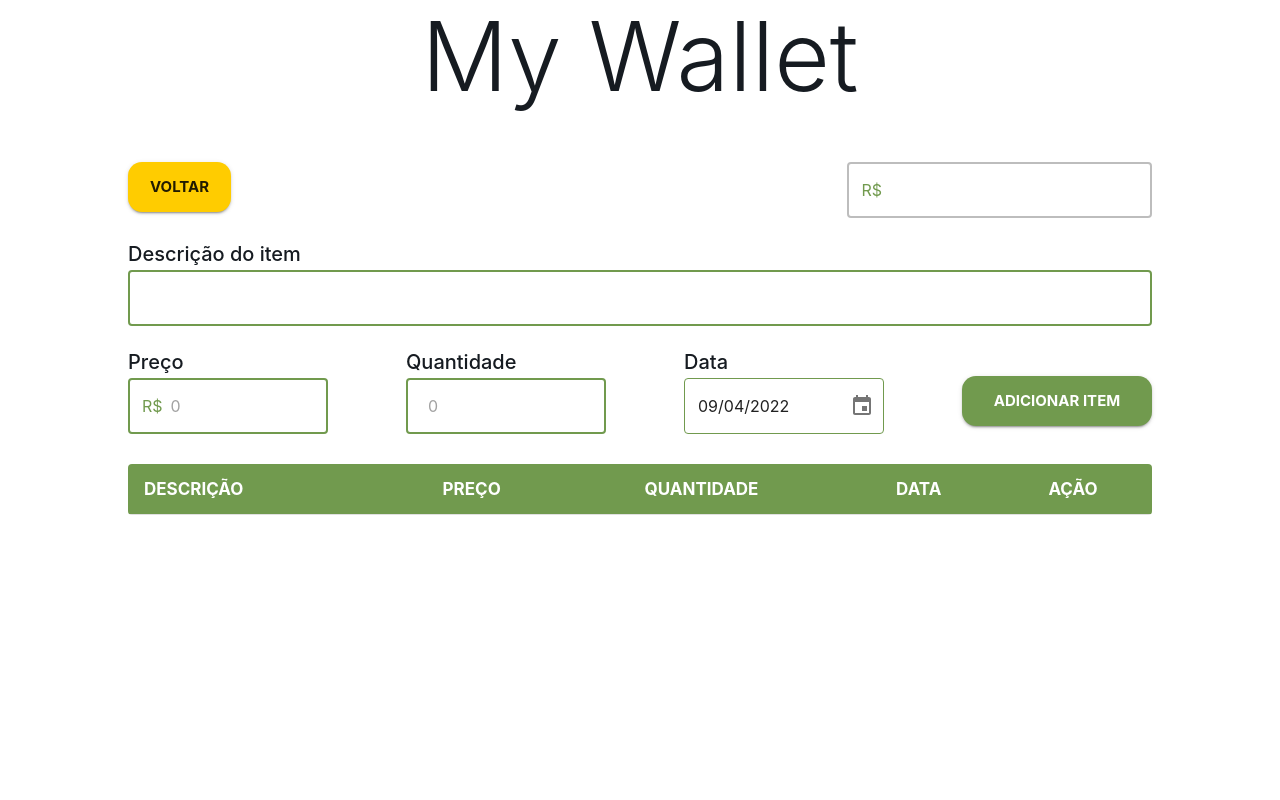
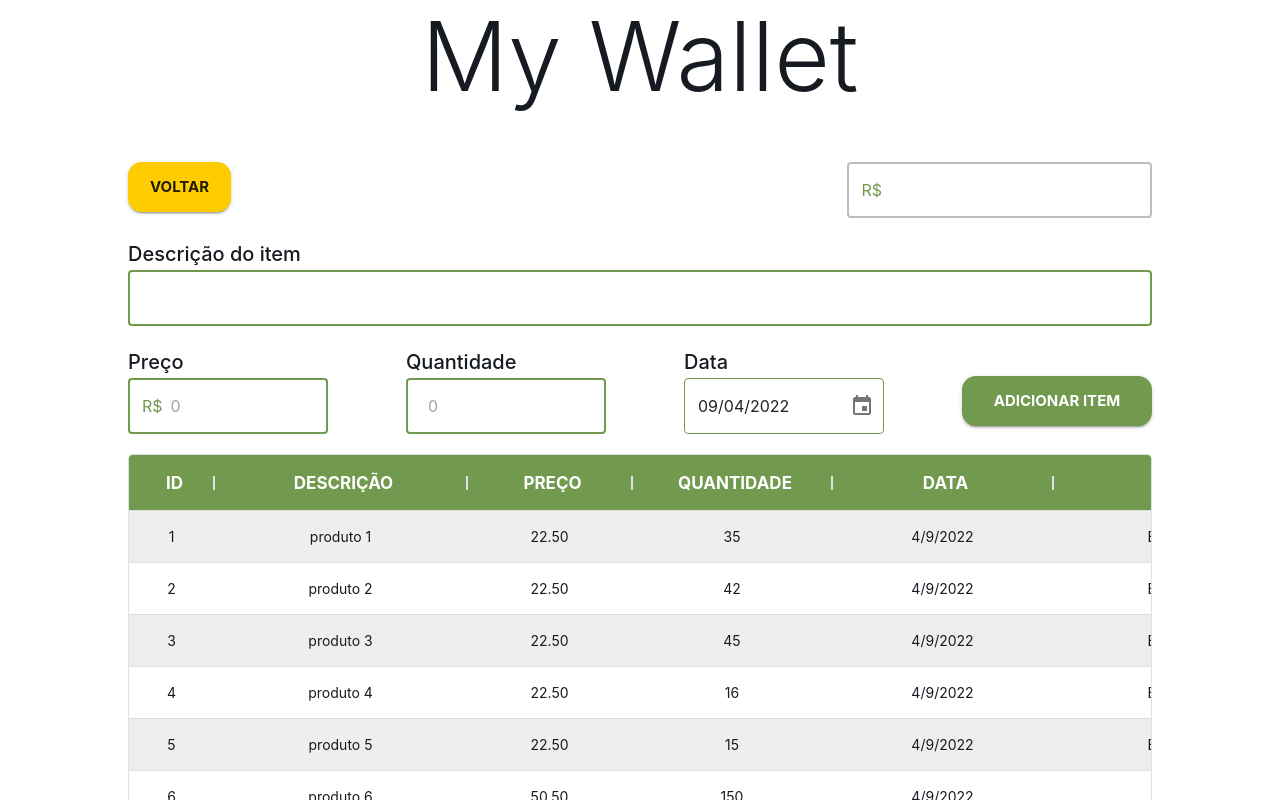
Before and after one commit to caions/my-wallet, a React (Create React App) app: page /expenses in a window 1280 px wide. Shown: the top 800 px of the page. Built offline with nearby package versions, Linux system fonts and the light colour scheme.

Commit message:
feat: grid table

```diff
--- a/package.json
+++ b/package.json
@@ -8,6 +8,7 @@
     "@mui/lab": "^5.0.0-alpha.77",
     "@mui/material": "^5.6.0",
     "@mui/styled-engine": "npm:@mui/styled-engine-sc@latest",
+    "@mui/x-data-grid": "^5.12.1",
     "@mui/x-date-pickers": "^5.0.0-alpha.0",
     "@testing-library/jest-dom": "^5.14.1",
     "@testing-library/react": "^12.0.0",
--- a/src/pages/Expenses/index.tsx
+++ b/src/pages/Expenses/index.tsx
@@ -1,16 +1,11 @@
 import {
   Box,
-  Paper,
-  Table,
-  TableBody,
-  TableCell,
-  TableContainer,
-  TableHead,
-  TableRow,
+  styled,
   TextField,
   Typography,
 } from "@mui/material";
-import React, { useState } from "react";
+import { DataGrid, gridClasses, GridColDef } from '@mui/x-data-grid';
+import React, { useEffect, useState } from "react";
 import { DesktopDatePicker } from "@mui/x-date-pickers/DesktopDatePicker";
 import Button from "../../components/Button";
 import { InputText } from "../../components/InputText";
@@ -22,7 +17,95 @@ import { format } from "date-fns/esm";
 import * as yup from "yup";
 import { ValidateOptions } from "yup/lib/types";
 
+const columns: GridColDef[] = [
+  {
+    headerClassName: 'super-app-theme--header',
+    field: 'id',
+    headerName: 'ID',
+    width: 85,
+    headerAlign: 'center',
+    align: 'center',
+  },
+  {
+    headerClassName: 'super-app-theme--header',
+    field: 'descricao',
+    headerName: 'Descrição',
+    width: 253,
+    editable: true,
+    headerAlign: 'center',
+    align: 'center'
+  },
+  {
+    headerClassName: 'super-app-theme--header',
+    field: 'preco',
+    headerName: 'Preço',
+    width: 165,
+    editable: true,
+    headerAlign: 'center',
+    align: 'center'
+  },
+  {
+    headerClassName: 'super-app-theme--header',
+    field: 'quantidade',
+    headerName: 'quantidade',
+    type: 'number',
+    width: 200,
+    editable: true,
+    headerAlign: 'center',
+    align: 'center'
+  },
+  {
+    headerClassName: 'super-app-theme--header',
+    field: 'date',
+    headerName: 'Data',
+    type: 'date',
+    width: 221,
+    editable: true,
+    headerAlign: 'center',
+    align: 'center'
+  },
+  {
+    headerClassName: 'super-app-theme--header',
+    field: 'acao',
+    headerName: 'Ação',
+    type: 'string',
+    width: 275,
+    editable: false,
+    headerAlign: 'center',
+    align: 'center',
+    hideSortIcons: true,
+    disableColumnMenu: true
+  }
+];
+
+const rows2 = [
+  { id: 1, descricao: 'produto 1', preco: '22.50', quantidade: '35', date: new Date(), acao: "Editar Excluir" },
+  { id: 2, descricao: 'produto 2', preco: '22.50', quantidade: '42', date: new Date(), acao: "Editar Excluir" },
+  { id: 3, descricao: 'produto 3', preco: '22.50', quantidade: '45', date: new Date(), acao: "Editar Excluir" },
+  { id: 4, descricao: 'produto 4 ', preco: '22.50', quantidade: '16', date: new Date(), acao: "Editar Excluir" },
+  { id: 5, descricao: 'produto 5', preco: '22.50', quantidade: '15', date: new Date(), acao: "Editar Excluir" },
+  { id: 6, descricao: 'produto 6', preco: '50.50', quantidade: '150', date: new Date() },
+  { id: 7, descricao: 'produto 7', preco: '22.50', quantidade: '44', date: new Date(), acao: "Editar Excluir" },
+  { id: 8, descricao: 'produto 8', preco: '22.50', quantidade: '36', date: new Date(), acao: "Editar Excluir" },
+  { id: 9, descricao: 'produto 9', preco: '22.50', quantidade: '65', date: new Date(), acao: "Editar Excluir" },
+];
+
+const StripedDataGrid = styled(DataGrid)(({ theme }) => ({
+  [`& .${gridClasses.row}.even`]: {
+    backgroundColor: theme.palette.grey[200],
+    '&:hover, &.Mui-hovered': {
+      backgroundColor: theme.palette.common.white,
+    },
+  },
+  [`& .${gridClasses.row}.odd`]: {
+    '&:hover, &.Mui-hovered': {
+      backgroundColor: theme.palette.common.white,
+    },
+  },
+}));
+
 const Expenses: React.FC = () => {
+
   const container = {
     display: "flex",
     width: "100%",
@@ -32,18 +115,31 @@ const Expenses: React.FC = () => {
     marginBottom: "50px",
   };
 
-  const sectionContainer = {
-    display: "flex",
+  const formContainer = {
     width: "80%",
-    flexDirection: "column",
     marginTop: "50px",
   };
 
-  const sectionHeader = {
+  const headerContainer = {
     display: "flex",
     justifyContent: "space-between",
     marginBottom: "20px",
   };
+
+  const tableContainer = {
+    width: "80%",
+    fontSize: '17px',
+    '.MuiDataGrid-columnHeaderTitle': {
+      fontWeight: 700
+    },
+    '.super-app-theme--header': {
+      textTransform: 'uppercase',
+      backgroundColor: "primary.main",
+      fontSize: "17px",
+      color: "white",
+    },
+
+  }
 
   const sectionInputsRow = {
     display: "flex",
@@ -85,7 +181,7 @@ const Expenses: React.FC = () => {
     acao?: string;
   }
 
-  interface IErrors{
+  interface IErrors {
     descricao?: string;
     preco?: string;
     quantidade?: string;
@@ -127,13 +223,13 @@ const Expenses: React.FC = () => {
     });
 
   const validateFields = () => {
-    const options:ValidateOptions = { abortEarly: false, strict: true }
+    const options: ValidateOptions = { abortEarly: false, strict: true }
 
     validationSchema
-      .validate({ descricao, preco, quantidade: Number(quantidade) }, options )
+      .validate({ descricao, preco, quantidade: Number(quantidade) }, options)
       .catch((err) => {
         // eslint-disable-next-line @typescript-eslint/no-explicit-any
-        const erros:any = {}
+        const erros: any = {}
         for (const prop in err.inner) {
           const key = err.inner[prop].path
           erros[key as keyof string] = err.inner[prop].message
@@ -145,7 +241,6 @@ const Expenses: React.FC = () => {
 
   const handleSubmit = () => {
 
-
     validateFields()
 
     if (validate) {
@@ -154,7 +249,7 @@ const Expenses: React.FC = () => {
       setRows([
         ...rows,
         {
-          id: rows.length +1,
+          id: rows.length + 1,
           descricao,
           preco: "R$ " + preco,
           quantidade,
@@ -168,18 +263,22 @@ const Expenses: React.FC = () => {
     }
   };
 
-  const deleteRow = (key:number) =>{
-    if(confirm('Deseja realmente excluir esse item?')){
-      setRows(rows.filter((r)=>r.id !== key))
+  const deleteRow = (key: number) => {
+    if (confirm('Deseja realmente excluir esse item?')) {
+      setRows(rows.filter((r) => r.id !== key))
     }
   }
+
+  useEffect(() => {
+    setRows(rows2)
+  }, [])
 
   return (
     <>
       <Box sx={container}>
         <Title />
-        <Box sx={sectionContainer}>
-          <Box sx={sectionHeader}>
+        <Box sx={formContainer}>
+          <Box sx={headerContainer}>
             <Button color='warning' onClick={() => navigate("/")}>
               Voltar
             </Button>
@@ -239,13 +338,13 @@ const Expenses: React.FC = () => {
                     }}
                     renderInput={params => <TextField
                       sx={{
-                        '.MuiOutlinedInput-notchedOutline':{
+                        '.MuiOutlinedInput-notchedOutline': {
                           borderColor: 'primary.main'
                         },
-                        ':hover .MuiOutlinedInput-notchedOutline':{
+                        ':hover .MuiOutlinedInput-notchedOutline': {
                           borderColor: 'primary.main'
                         },
-                        '.Mui-focused .MuiOutlinedInput-notchedOutline':{
+                        '.Mui-focused .MuiOutlinedInput-notchedOutline': {
                           borderWidth: 3,
                         }
                       }}
@@ -266,43 +365,25 @@ const Expenses: React.FC = () => {
               </Button>
             </Box>
           </form>
-          <TableContainer component={Paper} sx={{ boxShadow: "none", marginTop: '10px' }}>
-            <Table sx={tableStyle} size='small' aria-label='a dense table'>
-              <TableHead>
-                <TableRow>
-                  <TableCell>DESCRIÇÃO</TableCell>
-                  <TableCell align='center'>PREÇO</TableCell>
-                  <TableCell align='center'>QUANTIDADE</TableCell>
-                  <TableCell align='center'>DATA</TableCell>
-                  <TableCell align='center'>AÇÃO</TableCell>
-                </TableRow>
-              </TableHead>
-              <TableBody>
-                {rows.map((row, key) => (
-                  <TableRow
-                    key={key}
-                    sx={{ "&:last-child td, &:last-child th": { border: 0 } }}
-                  >
-                    <TableCell component='th' scope='row'>
-                      {row.descricao}
-                    </TableCell>
-                    <TableCell align='center'>{row.preco}</TableCell>
-                    <TableCell align='center'>{row.quantidade}</TableCell>
-                    <TableCell align='center'>{row.date}</TableCell>
-                    <TableCell align='center'>
-                      <span style={{marginRight: '7px'}}>Editar</span>
-                      <span
-                      style={{marginRight: '7px',cursor: 'pointer'}}
-                      onClick={()=>deleteRow(row.id)} >Deletar
-                      </span>
-                    </TableCell>
-                  </TableRow>
-                ))}
-              </TableBody>
-            </Table>
-          </TableContainer>
+        </Box>
+        <Box sx={tableContainer}>
+          <div style={{ height: 700 }}>
+            <StripedDataGrid
+              rows={rows}
+              columns={columns}
+              pageSize={9}
+              rowsPerPageOptions={[5]}
+              disableSelectionOnClick
+              getRowClassName={(params) => {
+                console.log(params)
+                return params.indexRelativeToCurrentPage % 2 === 0 ? 'even' : 'odd'
+              }
+              }
+            />
+          </div>
         </Box>
       </Box>
+
     </>
   );
 };
```
Also changed, not shown: 2 other files (tests, documents, lock files or other folders). Lines whose indentation alone changed are shown as unchanged.
